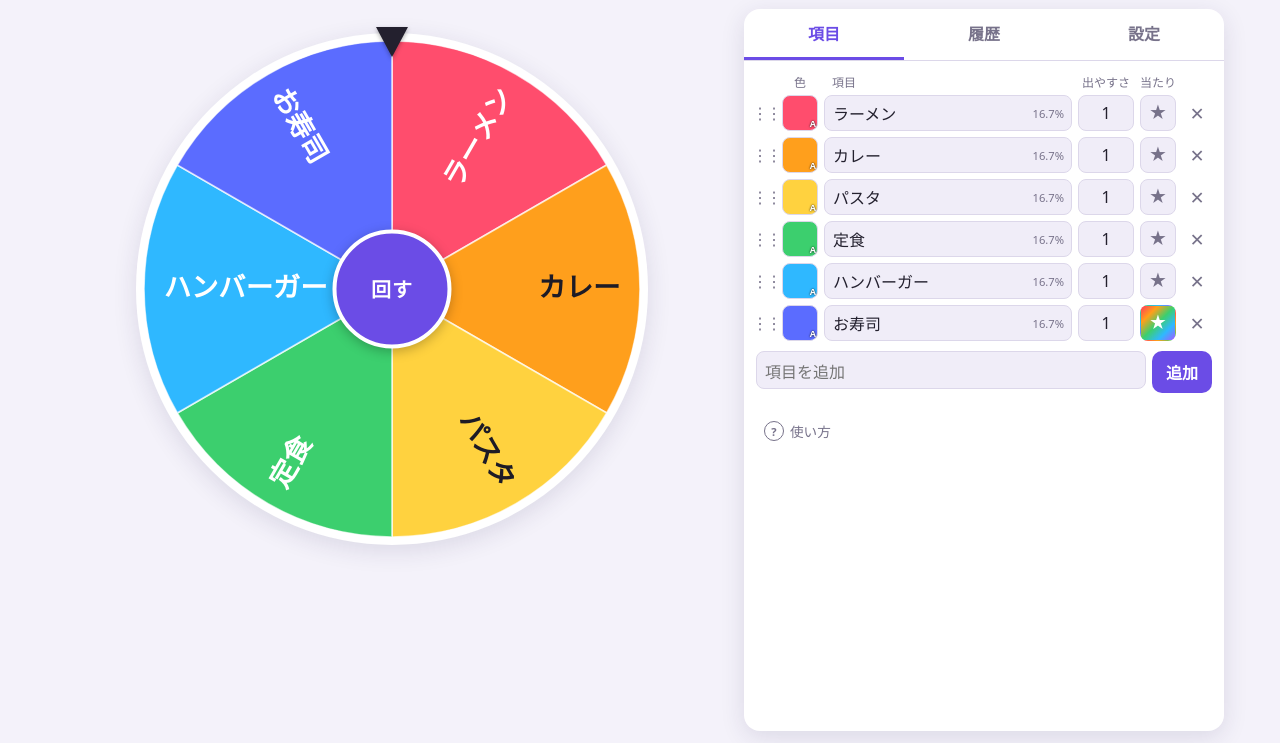
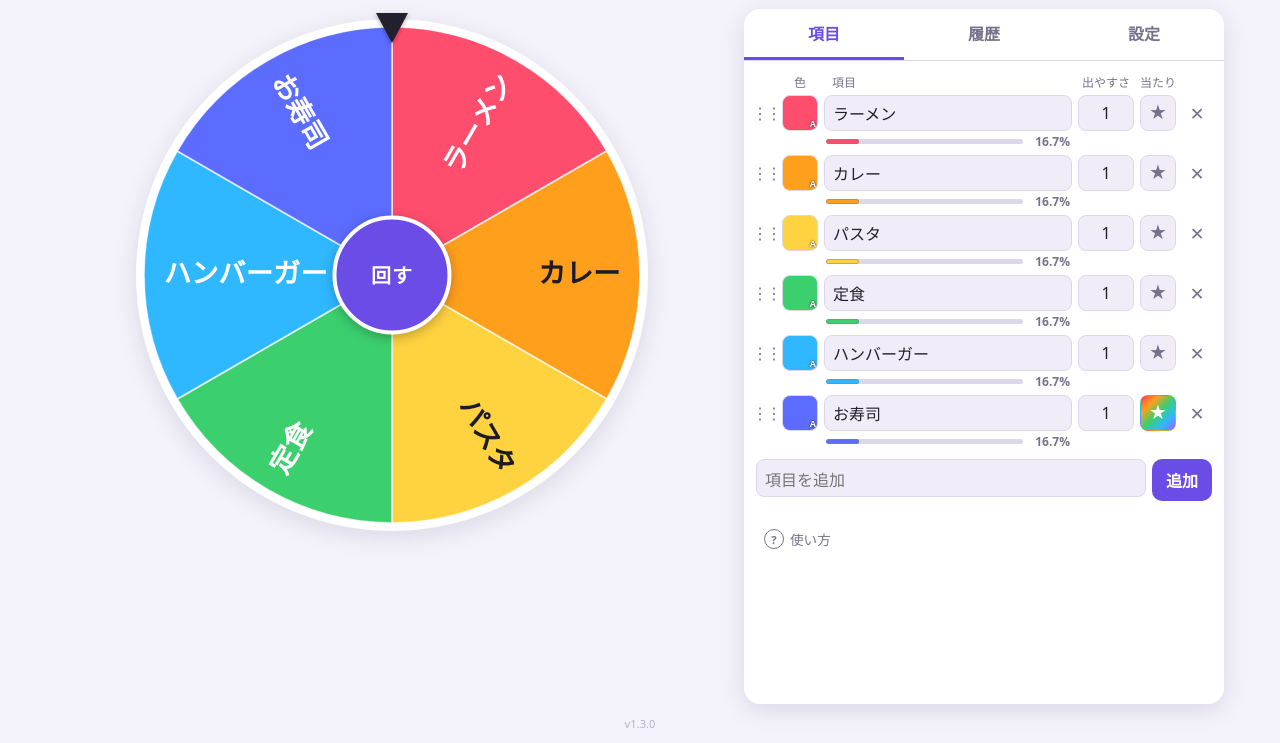
Before and after one commit to Arata-A3/LuckyRoulette, a plain HTML site: page index.html in a window 1280 px wide. Shown: the part 57-800 px from the top of the page. Drawn offline with Linux system fonts and the light colour scheme.

Commit message:
バージョン表示を追加、スマホで左右に動くのを修正、確率を名前の下のバーと%で表示
Co-Authored-By: Claude Opus 5.5 <noreply@anthropic.com>

```diff
--- a/index.html
+++ b/index.html
@@ -53,6 +53,8 @@
 * { box-sizing: border-box; }
 [hidden] { display: none !important; }
 html, body { margin: 0; height: 100%; }
+/* スマホで左右に動かないようにする（はみ出しを切り取り、ダブルタップでの拡大を止める） */
+html, body { overflow-x: hidden; overflow-x: clip; touch-action: manipulation; }
 body {
     background: var(--bg);
     color: var(--text);
@@ -93,13 +95,13 @@ main { display: flex; gap: 16px; flex: 1; min-height: 0; }
 
 /* ルーレット */
 .stage {
-    flex: 1 1 55%; min-width: 0;
+    flex: 1 1 55%; min-width: 0; width: 100%;
     display: flex; flex-direction: column; align-items: center; justify-content: center; gap: 10px;
     padding: 8px 0;
 }
 .wheel-wrap {
     position: relative;
-    width: min(92vw, 62vh, 520px); width: min(92vw, 62dvh, 520px);
+    width: min(calc(100% - 20px), 62vh, 520px); width: min(calc(100% - 20px), 62dvh, 520px);
     aspect-ratio: 1;
     border-radius: 50%;
 }
@@ -170,6 +172,7 @@ canvas#wheel { position: absolute; inset: 0; width: 100%; height: 100%; border-r
 .item, .item-head {
     display: grid; grid-template-columns: 20px 36px minmax(0, 1fr) 56px 36px 30px; gap: 6px; align-items: center;
 }
+.item { align-items: start; }
 .item { background: var(--panel); border-radius: 8px; }
 .item.dragging { position: relative; z-index: 5; box-shadow: var(--shadow); opacity: .95; }
 .handle {
@@ -195,7 +198,7 @@ canvas#wheel { position: absolute; inset: 0; width: 100%; height: 100%; border-r
 .item input[type="number"] { text-align: center; padding: 7px 2px; -moz-appearance: textfield; appearance: textfield; }
 .item input[type="number"]::-webkit-inner-spin-button, .item input[type="number"]::-webkit-outer-spin-button { -webkit-appearance: none; margin: 0; }
 .name-wrap { position: relative; min-width: 0; }
-.name-wrap .name { padding-right: 46px; text-overflow: ellipsis; }
+.name-wrap .name { text-overflow: ellipsis; }
 .star {
     height: 36px; border-radius: 8px; border: 1px solid var(--line); background: var(--panel-2);
     font-size: 1.1rem; line-height: 1; color: var(--muted); padding: 0;
@@ -209,10 +212,11 @@ canvas#wheel { position: absolute; inset: 0; width: 100%; height: 100%; border-r
 .item-head { font-size: .75rem; color: var(--muted); margin-bottom: 4px; white-space: nowrap; }
 .item-head span { text-align: center; }
 .item-head span:nth-child(3) { text-align: left; padding-left: 8px; }
-.pct {
-    position: absolute; right: 8px; top: 50%; transform: translateY(-50%);
-    font-size: .7rem; color: var(--muted); pointer-events: none; font-variant-numeric: tabular-nums;
-}
+/* 確率: 名前の下に、項目の色のバーと % を出す */
+.odds { display: flex; align-items: center; gap: 6px; height: 16px; margin-top: 2px; padding: 0 2px; }
+.odds .bar { flex: 1; height: 5px; border-radius: 3px; background: var(--line); overflow: hidden; }
+.odds .bar i { display: block; height: 100%; border-radius: 3px; box-shadow: inset 0 0 0 1px rgba(128, 128, 128, .5); }
+.odds .pct { font-size: .75rem; font-weight: 600; color: var(--muted); font-variant-numeric: tabular-nums; white-space: nowrap; min-width: 3.4em; text-align: right; }
 .add-row { display: flex; gap: 6px; margin-top: 10px; align-items: flex-start; }
 .add-row textarea { resize: none; overflow: hidden; line-height: 1.4; min-height: 36px; font: inherit; }
 .item-tools { display: flex; gap: 6px; flex-wrap: wrap; margin-top: 10px; }
@@ -299,6 +303,7 @@ dialog.color-dialog { width: min(94vw, 400px); padding: 16px; }
 .seg-btns button { flex: 1; min-width: 90px; border: 2px solid var(--line); border-radius: 10px; padding: 8px; background: var(--panel-2); }
 .seg-btns button[aria-pressed="true"] { border-color: var(--accent); font-weight: 700; }
 .seg-btns small { display: block; color: var(--muted); font-size: .75rem; font-weight: 400; }
+.app-version { text-align: center; font-size: .7rem; color: var(--muted); opacity: .5; font-variant-numeric: tabular-nums; user-select: text; }
 #confetti { position: fixed; inset: 0; width: 100%; height: 100%; pointer-events: none; z-index: 50; }
 .history .what { font-weight: 600; overflow-wrap: anywhere; }
 .history .what.win { color: #e0457b; }
@@ -317,7 +322,6 @@ dialog.color-dialog { width: min(94vw, 400px); padding: 16px; }
     .list-bar select { flex: 1; max-width: none; }
     .item, .item-head { grid-template-columns: 16px 34px minmax(0, 1fr) 46px 34px 26px; gap: 4px; }
     .swatch { width: 34px; height: 34px; }
-    .name-wrap .name { padding-right: 40px; }
 }
 @media (max-height: 520px) and (orientation: landscape) {
     main { flex-direction: row; }
@@ -325,6 +329,8 @@ dialog.color-dialog { width: min(94vw, 400px); padding: 16px; }
     .wheel-wrap { width: min(44vw, 58vh); width: min(44vw, 58dvh); }
     .tab-body { overflow: auto; }
     #app { height: 100dvh; }
+    .stage { justify-content: safe center; }
+    .app-version { position: fixed; left: max(8px, env(safe-area-inset-left)); bottom: max(4px, env(safe-area-inset-bottom)); pointer-events: none; }
 }
 @media (prefers-reduced-motion: reduce) {
     .wheel-wrap.rainbow::before, .result.win { animation: none; }
@@ -418,6 +424,7 @@ dialog.color-dialog { width: min(94vw, 400px); padding: 16px; }
             </div>
         </aside>
     </main>
+    <footer class="app-version" id="appVersion"></footer>
 </div>
 <canvas id="confetti" hidden></canvas>
 <dialog class="dialog color-dialog" id="colorDialog" aria-labelledby="cdTitle">
@@ -457,6 +464,7 @@ dialog.color-dialog { width: min(94vw, 400px); padding: 16px; }
 'use strict';
 
 // ===== 定数 =====
+const APP_VERSION = '1.3.0';   // 画面の下に薄く出す。機能を変えたら上げる
 const SAVE_KEY = 'luckyroulette_save';
 const SAVE_VERSION = 1;
 const MAX_ITEMS = 60;
@@ -1034,8 +1042,13 @@ function createItemRow(id) {
     r.name.type = 'text'; r.name.className = 'name'; r.name.maxLength = 40; r.name.setAttribute('aria-label', '項目の名前');
     r.name.addEventListener('input', () => { const it = findItem(id); if (!it) return; it.name = r.name.value; drawWheel(); renderStage(); });
     r.name.addEventListener('change', () => { const it = findItem(id); if (!it) return; it.name = r.name.value.trim(); r.name.value = it.name; saveState(); renderAll(); });
+    const odds = document.createElement('div'); odds.className = 'odds';
+    const bar = document.createElement('span'); bar.className = 'bar';
+    r.fill = document.createElement('i');
+    bar.append(r.fill);
     r.pct = document.createElement('span'); r.pct.className = 'pct';
-    nameWrap.append(r.name, r.pct);
+    odds.append(bar, r.pct);
+    nameWrap.append(r.name, odds);
 
     r.w = document.createElement('input');
     r.w.type = 'number'; r.w.min = 1; r.w.max = MAX_WEIGHT; r.w.step = 1; r.w.inputMode = 'numeric';
@@ -1091,7 +1104,10 @@ function renderItems() {
         r.sw.setAttribute('aria-label', `「${item.name || '名前なし'}」の色`);
         r.mark.hidden = !!item.color;
         setIfIdle(r.name, item.name);
-        r.pct.textContent = excluded ? '除外中' : (item.name.trim() && total ? (100 * item.weight / total).toFixed(1) + '%' : '');
+        const share = !excluded && item.name.trim() && total ? 100 * item.weight / total : 0;
+        r.pct.textContent = excluded ? '除外中' : (share ? share.toFixed(1) + '%' : '―');
+        r.fill.style.width = share.toFixed(2) + '%';
+        r.fill.style.background = color;
         setIfIdle(r.w, item.weight);
         r.star.setAttribute('aria-pressed', item.win ? 'true' : 'false');
         r.star.title = item.win ? '当たり（押すと外す）' : '当たりにする';
@@ -1581,6 +1597,7 @@ function selectTab(name) {
 document.querySelectorAll('.tab').forEach(t => t.addEventListener('click', () => selectTab(t.dataset.tab)));
 
 // ===== 起動 =====
+$('appVersion').textContent = 'v' + APP_VERSION;
 buildSettings();
 loadState();
 showLastOf(curList());
```
Also changed, not shown: 1 other file.
